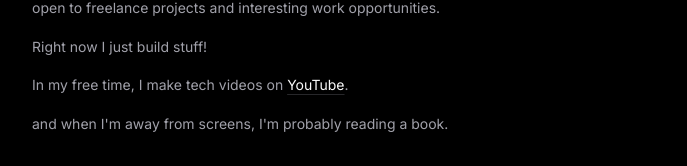
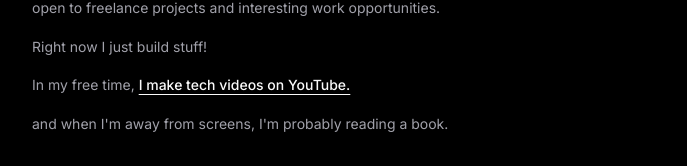
Before and after one commit to saurabhxmeena/Portfolio-Website, a Next.js app: page / in a window 1280 px wide. Shown: the part 326-492 px from the top of the page, without its empty margins (296-983 px from the left). Built offline with nearby package versions, Linux system fonts and the light colour scheme.

Commit message:
style: update youtube link to span full sentence with solid white underline

```diff
--- a/src/app/page.tsx
+++ b/src/app/page.tsx
@@ -46,12 +46,12 @@ export default function Page() {
         <BlurFade delay={BLUR_FADE_DELAY * 4}>
           <div className="flex flex-col space-y-4 text-sm text-muted-foreground leading-relaxed">
             {siteConfig.summary.split('\n\n').map((paragraph, idx) => {
-              if (paragraph.includes("YouTube")) {
-                const parts = paragraph.split("YouTube");
+              if (paragraph.includes("I make tech videos on YouTube.")) {
+                const parts = paragraph.split("I make tech videos on YouTube.");
                 return (
                   <p key={idx}>
                     {parts[0]}
-                    <a href="https://www.youtube.com/@saurabhxmeena" target="_blank" rel="noopener noreferrer" className="text-foreground underline underline-offset-4 decoration-border hover:decoration-foreground transition-colors">YouTube</a>
+                    <a href="https://www.youtube.com/@saurabhxmeena" target="_blank" rel="noopener noreferrer" className="text-foreground underline decoration-foreground underline-offset-4 font-medium transition-opacity hover:opacity-80">I make tech videos on YouTube.</a>
                     {parts[1]}
                   </p>
                 );
```
